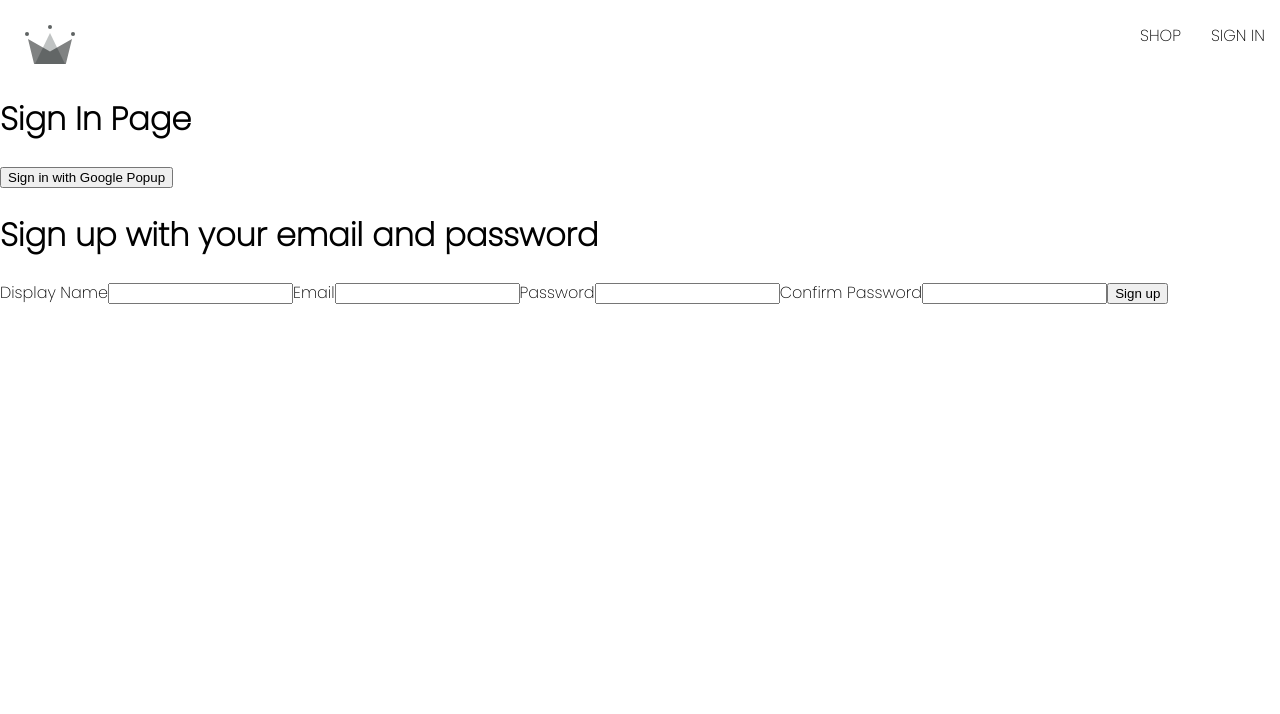
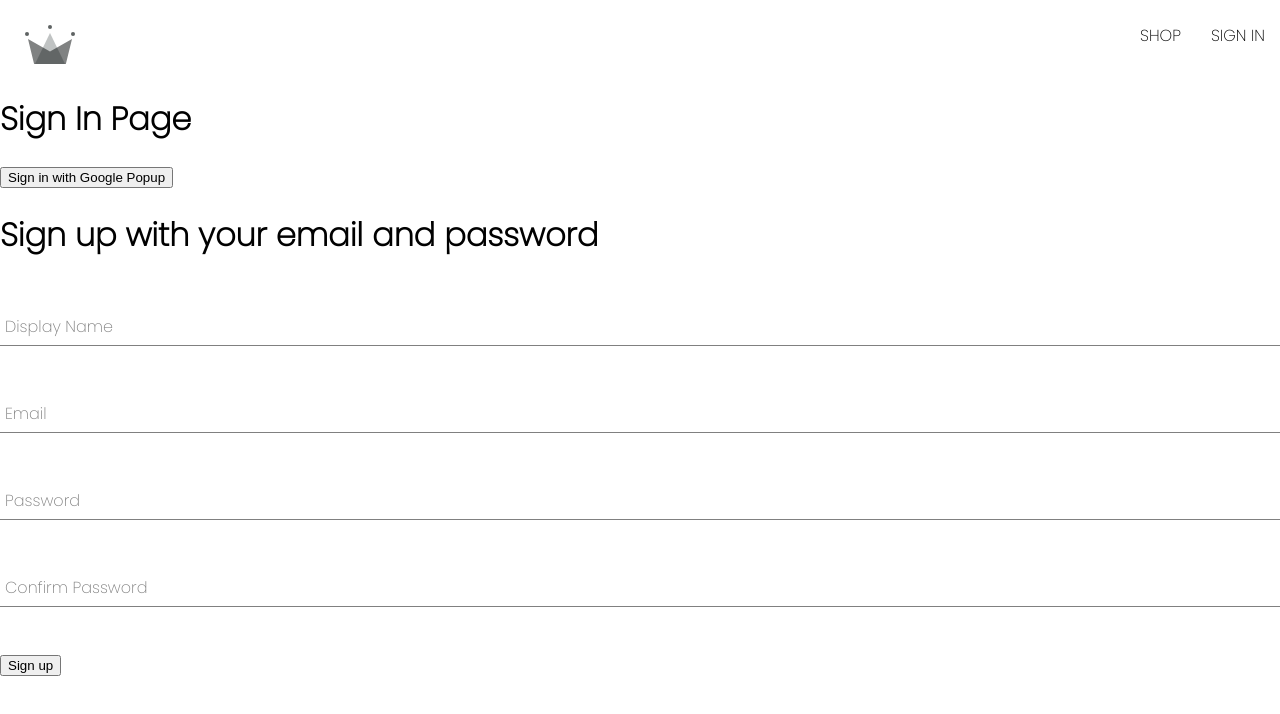
Before and after one commit to jainKinjal02/crownClothing, a React (Create React App) app: page /sign-in in a window 1280 px wide. Shown: the top 714 px of the page. Built offline with nearby package versions, Linux system fonts and the light colour scheme.

Commit message:
Form-input component added

```diff
--- /dev/null
+++ b/src/components/form-input/form-input.component.jsx
@@ -0,0 +1,18 @@
+import './form-input.styles.scss';
+
+const FormInput = ({label , inputOptions}) =>{
+    return (
+        <div className="group">
+            <input className="form-input"
+               {...inputOptions}
+            />
+            {label && (
+            <label className={`${inputOptions.value.length ? 'shrink' : ''} form-input-label`}>{label}</label>
+            )}
+
+
+        </div>
+    )
+}
+
+export default FormInput;
--- /dev/null
+++ b/src/components/form-input/form-input.styles.scss
@@ -0,0 +1,54 @@
+$sub-color: grey;
+$main-color: black;
+
+@mixin shrinkLabel {
+  top: -14px;
+  font-size: 12px;
+  color: $main-color;
+}
+
+.group {
+  position: relative;
+  margin: 45px 0;
+
+  .form-input {
+    background: none;
+    background-color: white;
+    color: $sub-color;
+    font-size: 18px;
+    padding: 10px 10px 10px 5px;
+    display: block;
+    width: 100%;
+    border: none;
+    border-radius: 0;
+    border-bottom: 1px solid $sub-color;
+    margin: 25px 0;
+
+    &:focus {
+      outline: none;
+    }
+
+    &:focus ~ .form-input-label {
+      @include shrinkLabel();
+    }
+  }
+
+  input[type='password'] {
+    letter-spacing: 0.3em;
+  }
+
+  .form-input-label {
+    color: $sub-color;
+    font-size: 16px;
+    font-weight: normal;
+    position: absolute;
+    pointer-events: none;
+    left: 5px;
+    top: 10px;
+    transition: 300ms ease all;
+
+    &.shrink {
+      @include shrinkLabel();
+    }
+  }
+}
--- a/src/components/sign-up-form/sign-up-form.component.jsx
+++ b/src/components/sign-up-form/sign-up-form.component.jsx
@@ -1,5 +1,7 @@
 import { useState} from 'react';
-import { createAuthUserWithEmailAndPassword } from '../../utils/firebase/firebase.utils';
+import { createAuthUserWithEmailAndPassword ,createUserDocumentFromAuth} from '../../utils/firebase/firebase.utils';
+
+import FormInput from '../form-input/form-input.component';
 
 const defaultFormFields = {
     displayName: '',
@@ -13,11 +15,33 @@
     const [formFields , setFormFields] = useState(defaultFormFields);
     const { displayName , email , password , confirmPassword} = formFields;
 
+    const resetFormFields = () =>{
+        setFormFields(defaultFormFields);
+    }
+
     //console.log(formFields);
     const handleSubmit = async (event) => {
         event.preventDefault();
 
+        if(password !== confirmPassword){
+            alert("Passwords do not match");
+            return;
+        }
 
+        try{
+            const {user} = await createAuthUserWithEmailAndPassword(email,password);
+
+            await createUserDocumentFromAuth(user, {displayName});
+            resetFormFields();
+
+        }catch(error){
+            if(error.code === 'auth/email-already-in-use'){
+                alert('Cannot create user, email already in use');
+            }else{
+                console.log('user creation encountered an error',error);
+            }
+
+        }
     }
 
     const handleChange = (event)=>{
@@ -31,18 +55,29 @@
     return (
         <div>
             <h1>Sign up with your email and password</h1>
-            <form onSubmit={() => {}}>
-                <label>Display Name</label>
-                <input type="text" required onChange={handleChange} name="displayName" value={displayName}/>
+            <form onSubmit={handleSubmit}>
+               <FormInput
+                    label="Display Name"
+                    inputOptions={{
+                        type : 'text',
+                        required : true,
+                        onChange : handleChange,
+                        name :'displayName',
+                        value : displayName
+                    }}
+                    />
 
-                <label>Email</label>
-                <input type="email" required onChange={handleChange} name="email" value={email}/>
+                <FormInput label="Email"
+                inputOptions ={{  type:"email", required:true, onChange:handleChange ,name:"email", value:email}}
+              />
 
-                <label>Password</label>
-                <input type="password" required onChange={handleChange} name="password" value={password}/>
 
-                <label>Confirm Password</label>
-                <input type="password" required onChange={handleChange} name="confirmPassword" value={confirmPassword}/>
+
+                <FormInput label="Password" inputOptions={{type :"password", required: true, onChange:handleChange ,name:"password" ,value:password}} />
+
+
+                <FormInput label="Confirm Password" inputOptions={{type:"password", required: true, onChange:handleChange ,name:"confirmPassword" ,value:confirmPassword}} />
+
                 <button type="submit">Sign up</button>
             </form>
         </div>
--- a/src/utils/firebase/firebase.utils.js
+++ b/src/utils/firebase/firebase.utils.js
@@ -40,7 +40,9 @@
 
   export const db = getFirestore(); // instantiating database
 
-  export const createUserDocumentFromAuth = async (userAuth) => {
+  export const createUserDocumentFromAuth = async (userAuth,
+    additionalInformation = {}
+    ) => {
     if(!userAuth) return;
 
     const userDocref = doc(db, 'users', userAuth.uid);
@@ -57,7 +59,8 @@
             await setDoc(userDocref , {
                 displayName,
                 email,
-                createdAt
+                createdAt,
+                ...additionalInformation
             });
         } catch (error){
             console.log('error creating the user',error.message);
```
